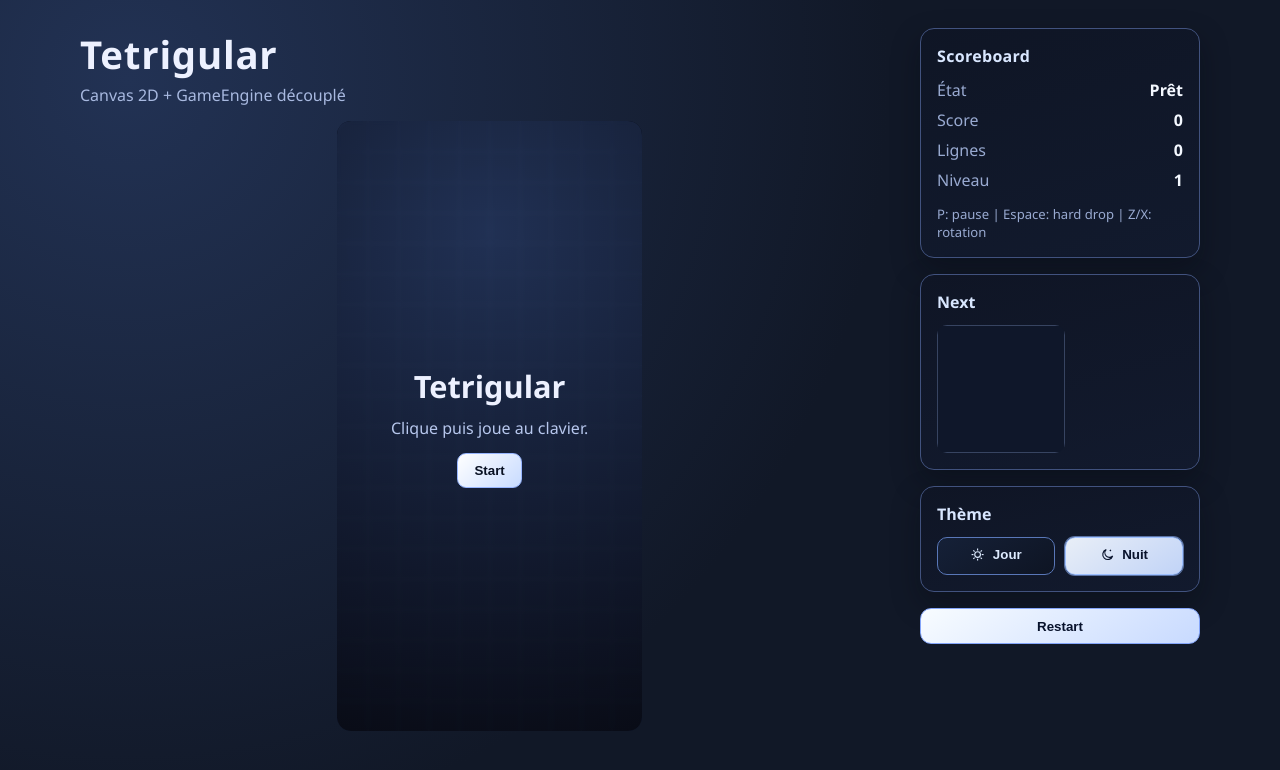
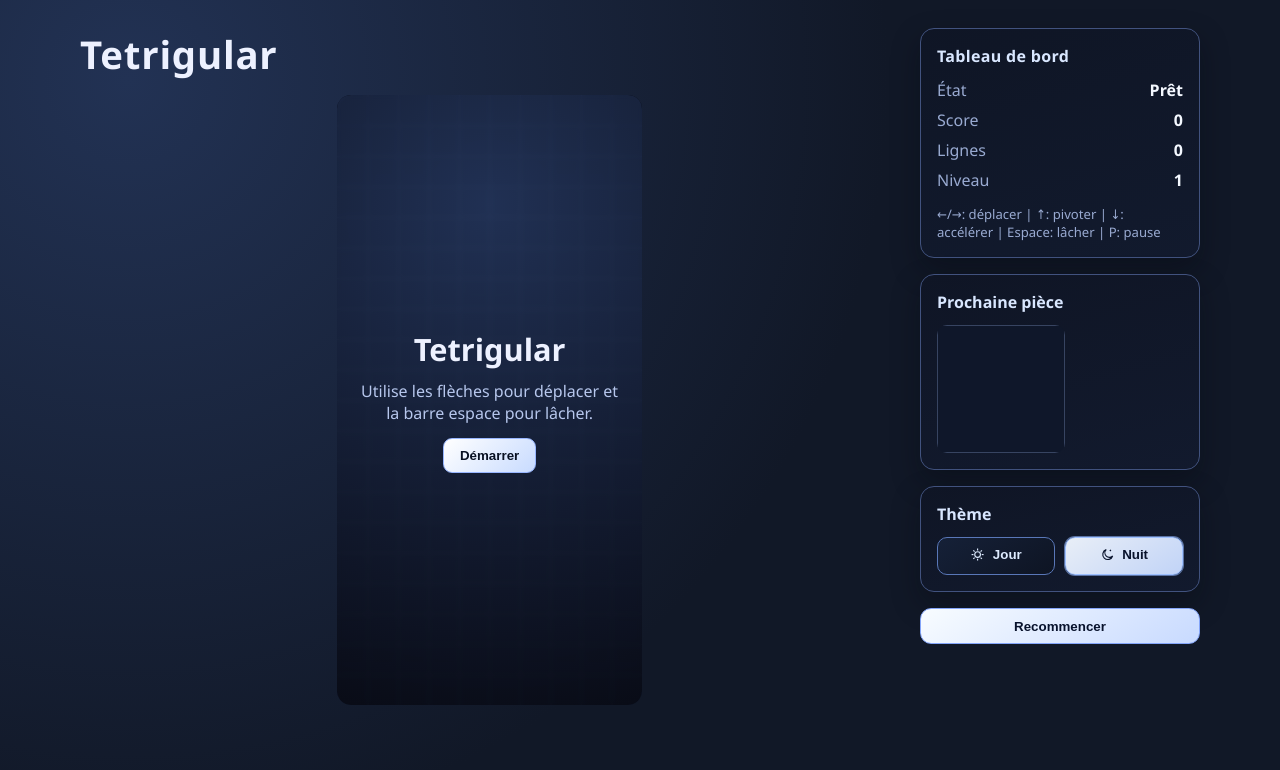
Before and after one commit to arnaud-wissart-lab/Tetrigular, an Angular app: page / in a window 1280 px wide. Shown: the top 770 px of the page. Built offline with nearby package versions, Linux system fonts and the light colour scheme.

Commit message:
ui: traduire les textes et simplifier les contrôles clavier

```diff
--- a/src/app/core/input/input.service.ts
+++ b/src/app/core/input/input.service.ts
@@ -5,7 +5,7 @@ export const DEFAULT_DAS_MS = 120;
 export const DEFAULT_ARR_MS = 30;
 
 type HorizontalCode = 'ArrowLeft' | 'ArrowRight';
-type ManagedCode = HorizontalCode | 'ArrowDown' | 'ArrowUp' | 'KeyX' | 'KeyZ' | 'Space' | 'KeyP';
+type ManagedCode = HorizontalCode | 'ArrowDown' | 'ArrowUp' | 'Space' | 'KeyP';
 
 export type InputAction =
   | { readonly type: 'moveLeft' }
@@ -121,11 +121,7 @@ export class InputService implements OnDestroy {
         }
         return;
       case 'ArrowUp':
-      case 'KeyX':
         this.emitAction({ type: 'rotateCW' });
-        return;
-      case 'KeyZ':
-        this.emitAction({ type: 'rotateCCW' });
         return;
       case 'Space':
         this.emitAction({ type: 'hardDrop' });
@@ -190,8 +186,6 @@ export class InputService implements OnDestroy {
       case 'ArrowRight':
       case 'ArrowDown':
       case 'ArrowUp':
-      case 'KeyX':
-      case 'KeyZ':
       case 'Space':
       case 'KeyP':
         return code;
--- a/src/app/ui/game/game.component.html
+++ b/src/app/ui/game/game.component.html
@@ -2,7 +2,6 @@
   <section class="board-section">
     <header class="title">
       <h1>Tetrigular</h1>
-      <p>Canvas 2D + GameEngine découplé</p>
     </header>
 
     <div class="board-shell">
@@ -70,6 +69,6 @@
       </div>
     </section>
 
-    <button type="button" class="restart-btn" (click)="restartGame()">Restart</button>
+    <button type="button" class="restart-btn" (click)="restartGame()">Recommencer</button>
   </aside>
 </main>
--- a/src/app/ui/hud/hud.component.html
+++ b/src/app/ui/hud/hud.component.html
@@ -1,5 +1,5 @@
 <section class="hud">
-  <h2>Scoreboard</h2>
+  <h2>Tableau de bord</h2>
 
   <dl class="stats">
     <div>
@@ -20,5 +20,5 @@
     </div>
   </dl>
 
-  <p class="keys">P: pause | Espace: hard drop | Z/X: rotation</p>
+  <p class="keys">←/→: déplacer | ↑: pivoter | ↓: accélérer | Espace: lâcher | P: pause</p>
 </section>
--- a/src/app/ui/hud/hud.component.ts
+++ b/src/app/ui/hud/hud.component.ts
@@ -22,7 +22,7 @@ export class HudComponent {
       case 'paused':
         return 'Pause';
       case 'gameOver':
-        return 'Game Over';
+        return 'Partie terminée';
     }
   });
 }
--- a/src/app/ui/next-piece/next-piece.component.html
+++ b/src/app/ui/next-piece/next-piece.component.html
@@ -1,5 +1,5 @@
 <section class="next-piece">
-  <h2>Next</h2>
+  <h2>Prochaine pièce</h2>
   <canvas
     #previewCanvas
     class="preview-canvas"
--- a/src/app/ui/overlay/overlay.component.html
+++ b/src/app/ui/overlay/overlay.component.html
@@ -3,8 +3,8 @@
     @switch (status()) {
       @case ('idle') {
         <h2>Tetrigular</h2>
-        <p>Clique puis joue au clavier.</p>
-        <button type="button" (click)="startRequested.emit()">Start</button>
+        <p>Utilise les flèches pour déplacer et la barre espace pour lâcher.</p>
+        <button type="button" (click)="startRequested.emit()">Démarrer</button>
       }
       @case ('paused') {
         <h2>Pause</h2>
@@ -12,9 +12,9 @@
         <button type="button" (click)="resumeRequested.emit()">Reprendre</button>
       }
       @case ('gameOver') {
-        <h2>Game Over</h2>
+        <h2>Partie terminée</h2>
         <p>Relance une partie.</p>
-        <button type="button" (click)="restartRequested.emit()">Restart</button>
+        <button type="button" (click)="restartRequested.emit()">Recommencer</button>
       }
     }
   </div>
```
Also changed, not shown: 1 other file (tests, documents, lock files or other folders).
